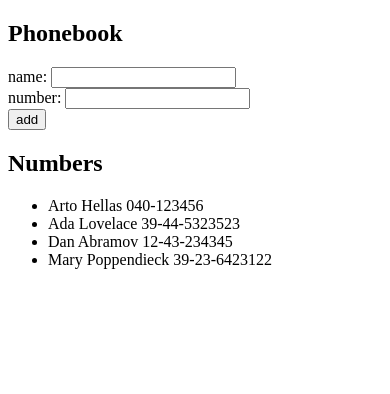
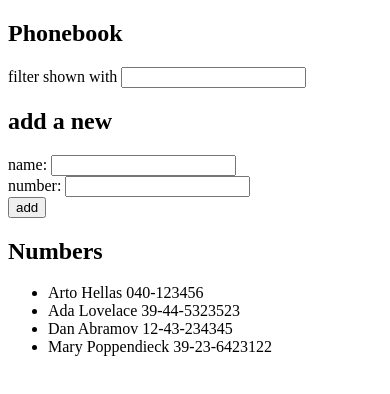
Before and after one commit to BoonCoo/Full_Stack_Open, a React (Vite) app in the folder part2/Phonebook/: page / in a window 390 px wide. Shown: the top 394 px of the page. Built offline with nearby package versions, Linux system fonts and the light colour scheme.

Commit message:
Phonebook

```diff
--- a/part2/Phonebook/src/App.jsx
+++ b/part2/Phonebook/src/App.jsx
@@ -9,6 +9,18 @@ const App = () => {
   ])
   const [newName, setNewName] = useState('')
   const [newNumber, setNewNumber] = useState('')
+  const [newFilter, setNewFilter] = useState('')
+  // const [newList, setNewList] = useState('')
+
+  const addFilter = (event) => {
+    event.preventDefault()
+    // const list = result.filter((name) => name.toLowerCase().includes(newFilter.toLowerCase()))
+    setNewFilter('')
+    // setNewList(persons.map(person => person.name).filter((name) => name.toLowerCase().includes(newFilter.toLowerCase())))
+  }
+
+  const filteredpersons = persons.filter((person) => person.name.toLowerCase().includes(newFilter.toLowerCase()))
+  console.log(filteredpersons)
 
   const addName = (event) => {
     event.preventDefault()
@@ -27,6 +39,12 @@ const App = () => {
     }
   }
 
+  const handleFilterChange = (event) => {
+    console.log(event.target.value)
+    setNewFilter(event.target.value)
+    // console.log(newFilter)
+  }
+
   const handleNameChange = (event) => {
     console.log(event.target.value)
     setNewName(event.target.value)
@@ -40,6 +58,10 @@ const App = () => {
   return (
     <div>
       <h2>Phonebook</h2>
+      <form onSubmit={addFilter}>
+        <div> filter shown with <input id='filter' autoComplete='on' value={newFilter} onChange={handleFilterChange}/> </div>
+      </form>
+      <h2>add a new</h2>
       <form onSubmit={addName}>
         <div> name: <input id='name' autoComplete='on' value={newName} onChange={handleNameChange}/> </div>
         <div> number: <input id='number' autoComplete='on' value={newNumber} onChange={handleNumberChange}/> </div>
@@ -47,7 +69,7 @@ const App = () => {
       </form>
       <h2>Numbers</h2>
       <ul>
-        {persons.map(person =>
+        {filteredpersons.map(person =>
           <li key = {person.id}>
             {person.name} {person.number}
           </li>
```
